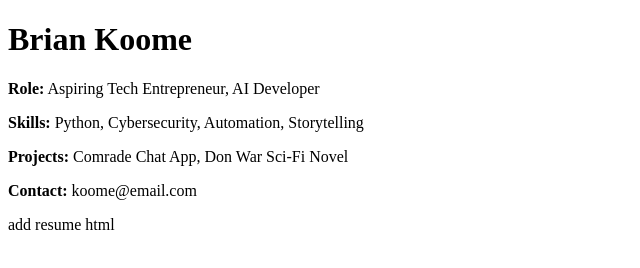
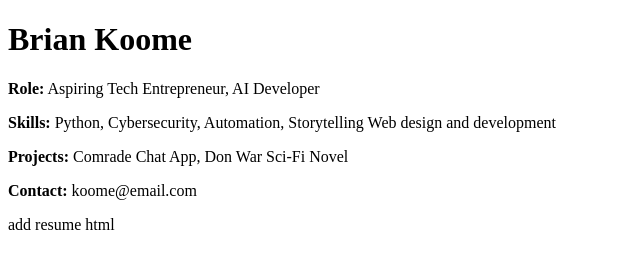
Before and after one commit to brn-maker/digital_resume, a plain HTML site: page index.html in a window 1280 px wide. Shown: the whole page, without its empty margins (0-640 px from the left). Drawn offline with Linux system fonts and the light colour scheme.

Commit message:
Update index.html

```diff
--- a/index.html
+++ b/index.html
@@ -7,7 +7,8 @@
 <body>
   <h1>Brian Koome</h1>
   <p><strong>Role:</strong> Aspiring Tech Entrepreneur, AI Developer</p>
-  <p><strong>Skills:</strong> Python, Cybersecurity, Automation, Storytelling</p>
+  <p><strong>Skills:</strong> Python, Cybersecurity, Automation, Storytelling Web design and development
+  </p>
   <p><strong>Projects:</strong> Comrade Chat App, Don War Sci-Fi Novel</p>
   <p><strong>Contact:</strong> koome@email.com</p>
 </body>
```
